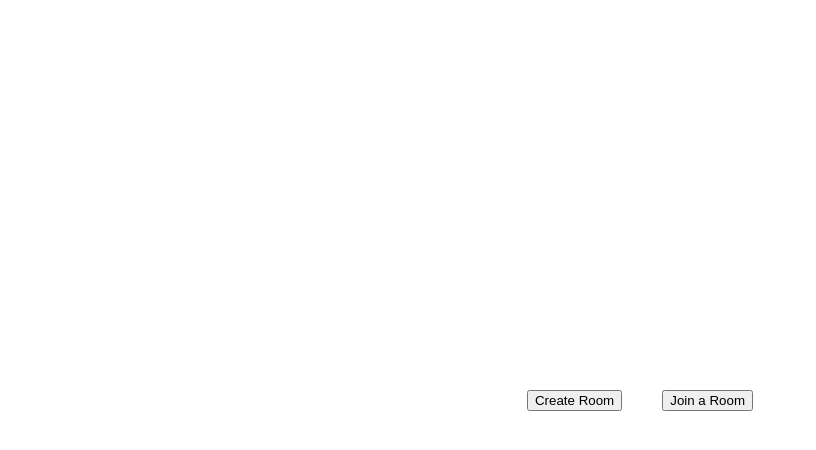
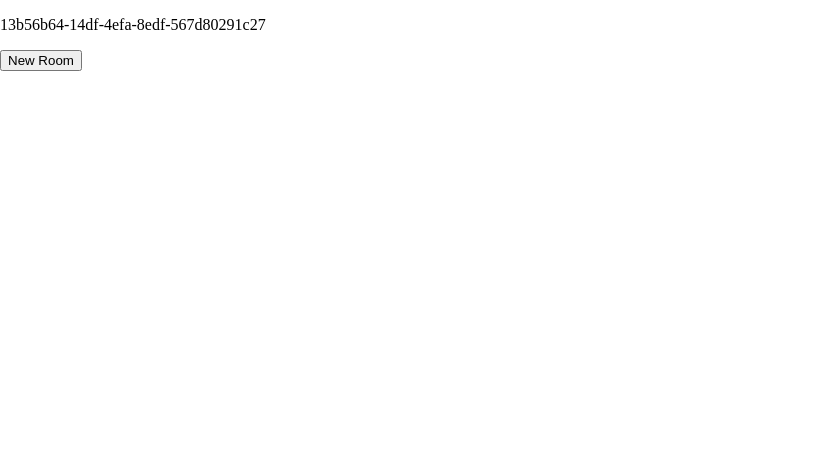
Before and after one commit to JJimenez414/DatePlanner, a React (Vite) app in the folder Frontend/DatePlanner/: page /createroom in a window 1280 px wide. Shown: the top 450 px of the page, without its empty margins (0-816 px from the left). Built offline with nearby package versions, Linux system fonts and the light colour scheme; no server answers.

Commit message:
was able to create the unique codes for the rooms (Createroom.jsx)

```diff
--- a/Frontend/DatePlanner/package.json
+++ b/Frontend/DatePlanner/package.json
@@ -13,7 +13,8 @@
     "react": "^19.0.0",
     "react-dom": "^19.0.0",
     "react-router-dom": "^7.4.0",
-    "socket.io-client": "^4.8.1"
+    "socket.io-client": "^4.8.1",
+    "uuid": "^11.1.0"
   },
   "devDependencies": {
     "@eslint/js": "^9.21.0",
--- a/Frontend/DatePlanner/src/App.jsx
+++ b/Frontend/DatePlanner/src/App.jsx
@@ -1,38 +1,18 @@
 import './App.css'
-import React, { useEffect } from 'react';
-import Landingpage from './components/landingpage.jsx';
-import { socket } from './socket';
+import { Routes, Route } from 'react-router-dom';
+import Landingpage from './components/Landingpage.jsx';
+import Createroom from './components/Createroom.jsx';
+import Joinroom from './components/Joinroom.jsx';
 
 function App() {
+  return (
+    <Routes>
 
-  // useEffect(()=> {
+      <Route path="/" element={<Landingpage/>}/>
+      <Route path="/createroom" element={<Createroom/>}/>
+      <Route path="/joinroom" element={<Joinroom/>}/>
 
-  //     socket.on("connect", () => {
-  //       console.log(`Connecting to server as ${socket.id}`);
-  //     });
-
-  //     socket.on('receive-message', (value) => {
-  //       console.log(`receive message ${value}`)
-  //     })
-
-  //     return () => {
-  //       socket.off('receive-message');
-  //     }
-
-  //   }, []);
-
-  // function test(e) {
-  //   let data = e.target.innerHTML;
-
-  //   console.log("emitting message to server");
-  //   socket.emit("send-message", data);
-  // }
-
-  return (
-    <>
-      <Landingpage/>
-
-    </>
+    </Routes>
   )
 
 }
--- /dev/null
+++ b/Frontend/DatePlanner/src/components/Createroom.jsx
@@ -0,0 +1,31 @@
+import { useState } from 'react'
+import {v4 as uuidv4} from 'uuid';
+
+function Createroom() {
+
+    const[roomID, setroomID] = useState(uuidv4());
+
+    function newRoom() {
+
+        setroomID(uuidv4)
+
+    }
+
+    return (
+
+    <>
+        <div>
+
+            <p>
+                {roomID}
+            </p>
+
+            <button onClick={() => newRoom()}> New Room </button>
+
+        </div>
+    </>
+
+  )
+}
+
+export default Createroom
--- /dev/null
+++ b/Frontend/DatePlanner/src/components/Joinroom.jsx
@@ -0,0 +1,9 @@
+import React from 'react'
+
+function Joinroom() {
+  return (
+    <div>joinroom</div>
+  )
+}
+
+export default Joinroom
--- a/Frontend/DatePlanner/src/components/landingpage.jsx
+++ b/Frontend/DatePlanner/src/components/landingpage.jsx
@@ -1,13 +1,19 @@
-import React from 'react'
+import React from 'react';
+import {Link } from 'react-router-dom';
 
-function landingpage() {
+function Landingpage() {
+
   return (
     <>
         <div className='btn-container center'>
 
-            <button className='btn'> Create Room </button>
+            <Link to={'/createroom'}>
+              <button className='btn'> Create Room </button>
+            </Link>
 
-            <button className='btn'> Join a Room </button>
+            <Link to={'/joinroom'}>
+              <button className='btn'> Join Room </button>
+            </Link>
 
         </div>
 
@@ -16,4 +22,4 @@ function landingpage() {
   )
 }
 
-export default landingpage
+export default Landingpage
--- a/Frontend/DatePlanner/src/main.jsx
+++ b/Frontend/DatePlanner/src/main.jsx
@@ -1,8 +1,11 @@
-import { StrictMode } from 'react'
 import { createRoot } from 'react-dom/client'
+import { BrowserRouter } from 'react-router-dom'
 import './index.css'
 import App from './App.jsx'
 
 createRoot(document.getElementById('root')).render(
-    <App />
+
+    <BrowserRouter>
+        <App />
+    </BrowserRouter>
 );
```
Also changed, not shown: 1 other file (tests, documents, lock files or other folders).
